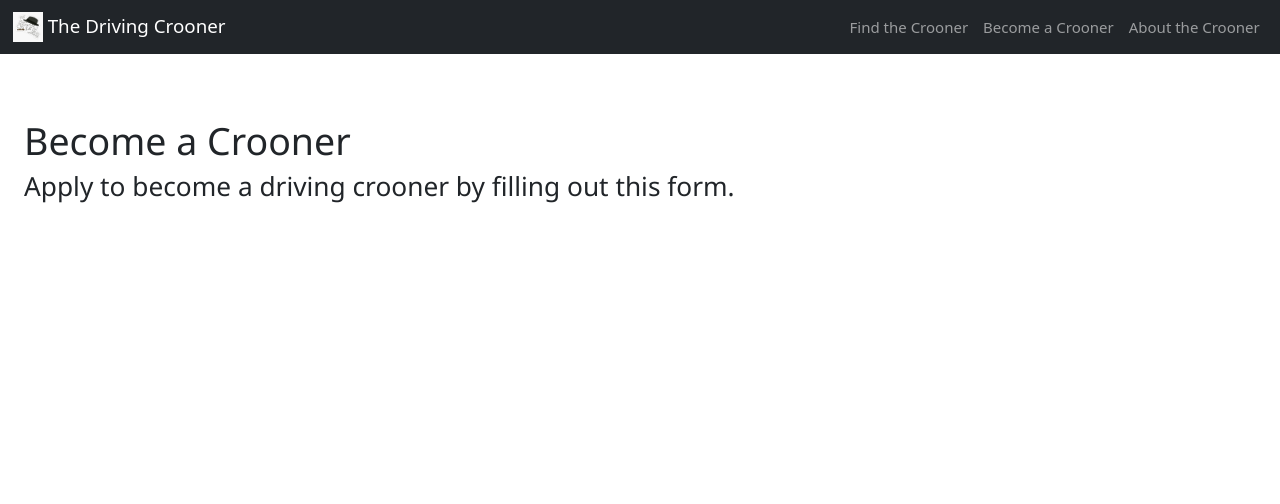
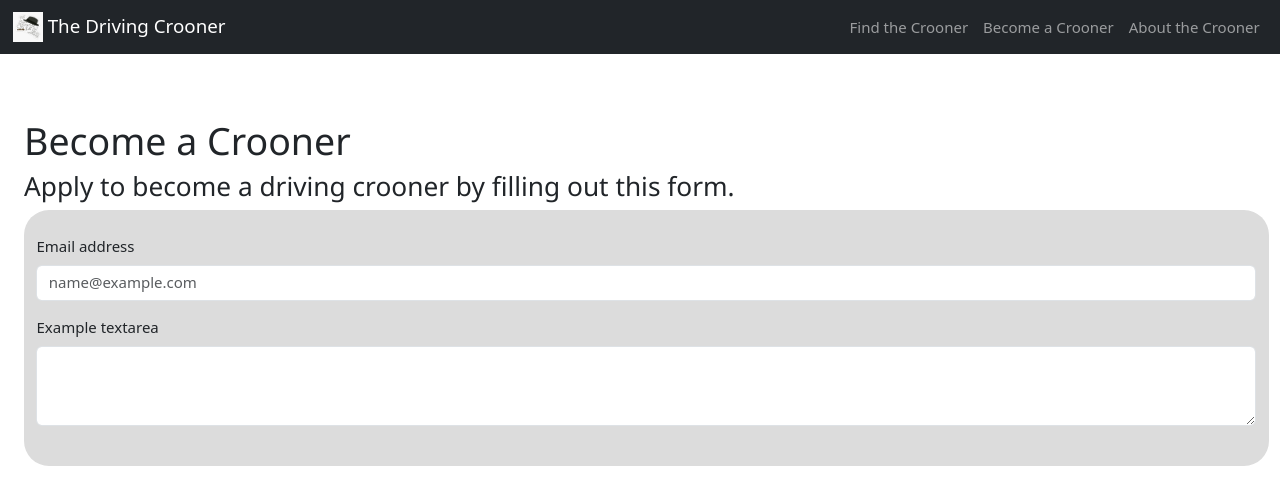
Before and after one commit to daltamur/driving-crooner-site, a React (Create React App) app: page / in a window 1280 px wide. Both pictures are taken after a click on the button "Become a Crooner". Shown: the top 504 px of the page. Built offline with nearby package versions, Linux system fonts and the light colour scheme.

Commit message:
rebuilt with finished find the crooner page

```diff
--- a/src/Components/Become.js
+++ b/src/Components/Become.js
@@ -1,4 +1,4 @@
-import { Container } from 'react-bootstrap'
+import { Container, Form } from 'react-bootstrap'
 
 function Become(){
   return(
@@ -10,8 +10,22 @@ function Become(){
           </h1>
           <h3>Apply to become a driving crooner by filling out this form.</h3>
         </row>
+
         <row>
-
+          <div className={'form'}>
+            <Form>
+              <div className={'form-body'}>
+                <Form.Group className="mb-3" controlId="exampleForm.ControlInput1">
+                  <Form.Label>Email address</Form.Label>
+                  <Form.Control type="email" placeholder="name@example.com" />
+                </Form.Group>
+                <Form.Group className="mb-3" controlId="exampleForm.ControlTextarea1">
+                  <Form.Label>Example textarea</Form.Label>
+                  <Form.Control as="textarea" rows={3} />
+                </Form.Group>
+              </div>
+            </Form>
+          </div>
         </row>
       </Container>
     </div>
--- a/src/styles/styles.css
+++ b/src/styles/styles.css
@@ -53,6 +53,18 @@
     width: 50px;
 }
 
+.form{
+    background-color: gainsboro;
+    border-radius: 25px;
+}
+
+.form-body{
+    padding-top: 2%;
+    padding-bottom: 2%;
+    padding-left: 1%;
+    padding-right: 1%;
+}
+
 .fade-item {
     animation: fadeIn ease 5s;
     opacity: 0;
```
Also changed, not shown: 10 other files (tests, documents, lock files or other folders).
